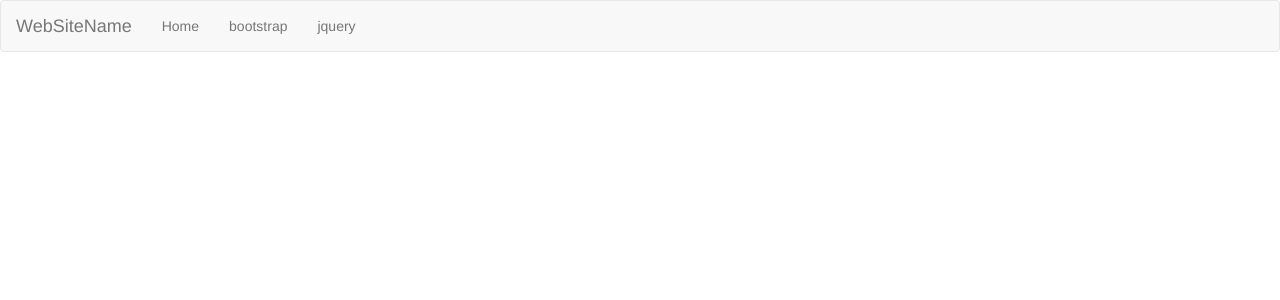
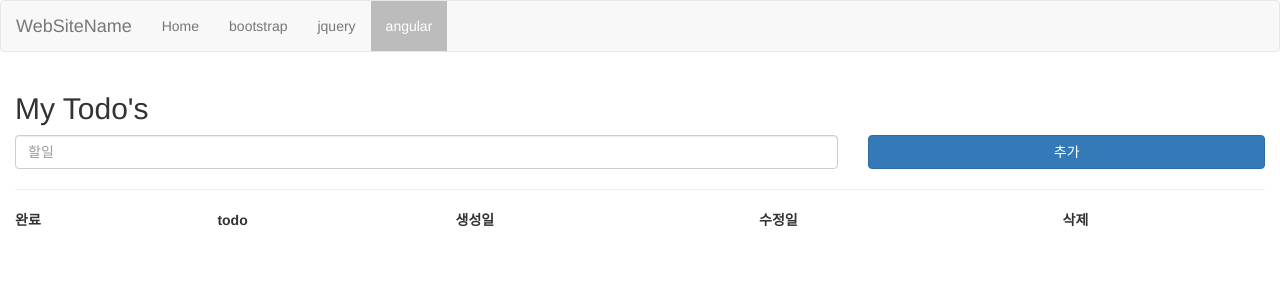
Before and after one commit to eastflag/myTodoApp, an Angular app: page /angular in a window 1280 px wide. Before the commit this address led to /. Shown: the top 300 px of the page. Built offline with nearby package versions, Linux system fonts and the light colour scheme.

Commit message:
3주차: angular 메뉴 추가

```diff
--- /dev/null
+++ b/src/app/angular/angular.component.html
@@ -0,0 +1,27 @@
+<div class="container-fluid">
+  <h2>My Todo's</h2>
+  <div class="row">
+    <div class="col-xs-8">
+      <input type="text" class="form-control" placeholder="할일" id="input_todo">
+    </div>
+    <div class="col-xs-4">
+      <button type="button" class="btn btn-primary btn-block" (click)="add_todo()">추가</button>
+    </div>
+  </div>
+
+  <hr>
+
+  <table class="table table-striped">
+    <thead>
+    <th>완료</th>
+    <th>todo</th>
+    <th>생성일</th>
+    <th>수정일</th>
+    <th>삭제</th>
+    </thead>
+    <tbody id="todo_list">
+
+    </tbody>
+  </table>
+
+</div>
--- /dev/null
+++ b/src/app/angular/angular.component.ts
@@ -0,0 +1,11 @@
+import {Component} from "@angular/core";
+
+@Component({
+  templateUrl: 'angular.component.html',
+  styleUrls: ['angular.component.scss']
+})
+export class AngularComponent {
+  add_todo() {
+    console.log('clicked');
+  }
+}
--- a/src/app/app-routing.ts
+++ b/src/app/app-routing.ts
@@ -3,11 +3,13 @@ import {BootstrapComponent} from "./bootstrap/bootstrap.component";
 import {NgModule} from "@angular/core";
 import {HomeComponent} from "./home/home.component";
 import {JqueryComponent} from "./jquery/jquery.component";
+import {AngularComponent} from "./angular/angular.component";
 
 const routes: Routes = [
   { path: 'home', component: HomeComponent},
   {path: 'bootstrap', component: BootstrapComponent},
   {path: 'jquery', component: JqueryComponent},
+  {path: 'angular', component: AngularComponent},
 ];
 
 @NgModule({
--- a/src/app/app.component.html
+++ b/src/app/app.component.html
@@ -7,6 +7,7 @@
       <li><a routerLinkActive="active" routerLink="home">Home</a></li>
       <li><a routerLinkActive="active" routerLink="bootstrap">bootstrap</a></li>
       <li><a routerLinkActive="active" routerLink="jquery">jquery</a></li>
+      <li><a routerLinkActive="active" routerLink="angular">angular</a></li>
 
 <!--      <li><a href="#">Jquery</a></li>
       <li><a href="#">angular</a></li>
--- a/src/app/app.module.ts
+++ b/src/app/app.module.ts
@@ -6,13 +6,15 @@ import {BootstrapComponent} from "./bootstrap/bootstrap.component";
 import {HomeComponent} from "./home/home.component";
 import {AppRoutingModule} from "./app-routing";
 import {JqueryComponent} from "./jquery/jquery.component";
+import {AngularComponent} from "./angular/angular.component";
 
 @NgModule({
   declarations: [
     AppComponent,
     BootstrapComponent,
     HomeComponent,
-    JqueryComponent
+    JqueryComponent,
+    AngularComponent,
   ],
   imports: [
     BrowserModule,
```
Also changed, not shown: src/app/angular/angular.component.scss (added).
